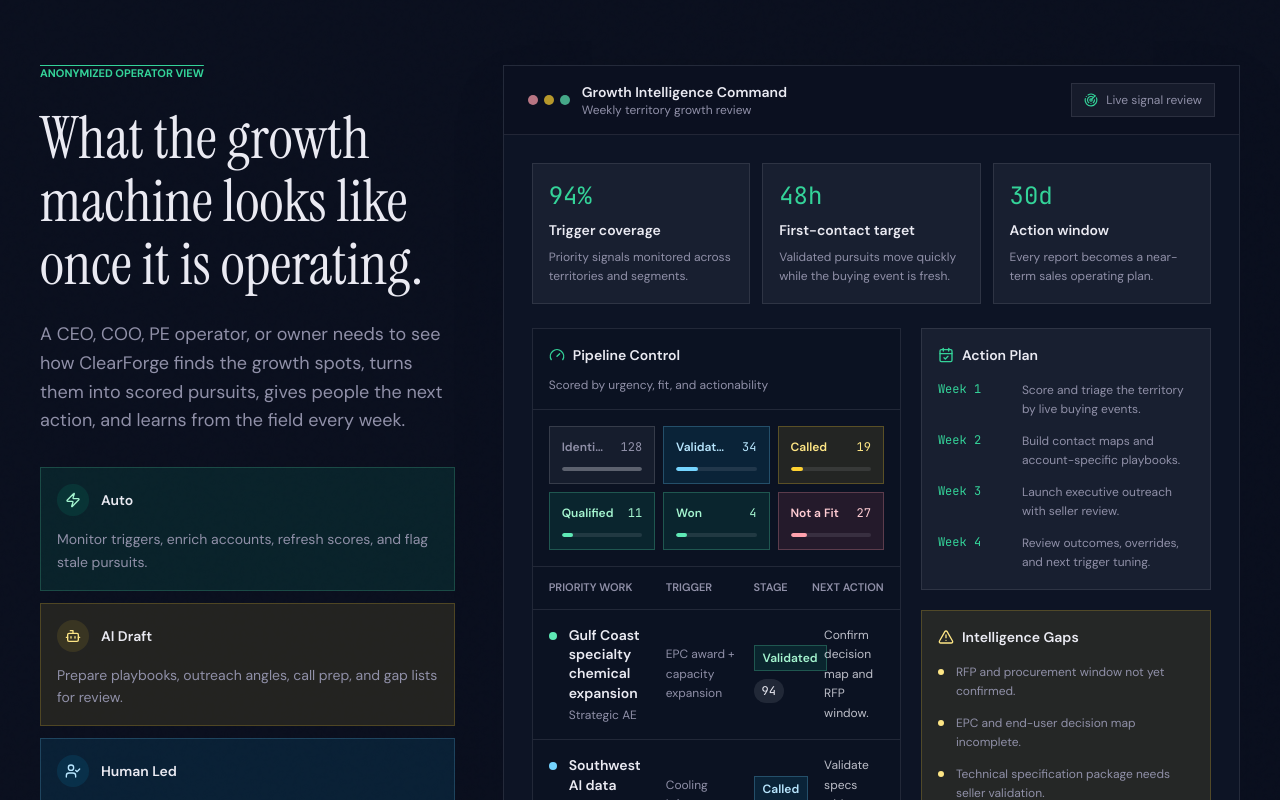
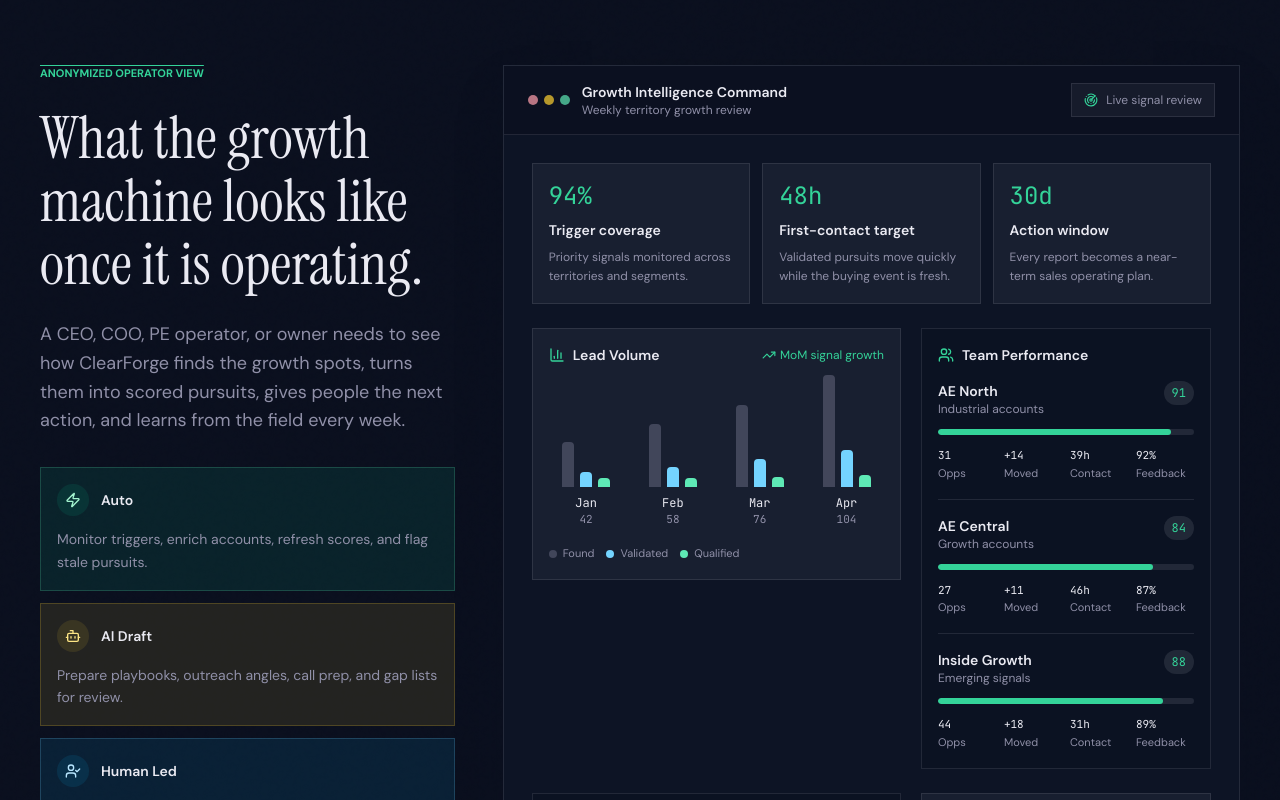
Before and after one commit to jpenz/clearforge-website, a Next.js app: page / in a window 1280 px wide. Shown: the part 2780-3580 px from the top of the page. Built offline with nearby package versions, Linux system fonts and the light colour scheme.

Commit message:
Add sales analytics to operator preview

```diff
--- a/src/components/use-cases/operator-system-preview.tsx
+++ b/src/components/use-cases/operator-system-preview.tsx
@@ -1,6 +1,7 @@
 import {
   AlertTriangle,
   ArrowRight,
+  BarChart3,
   Bot,
   CalendarCheck,
   CheckCircle2,
@@ -9,7 +10,9 @@
   type LucideIcon,
   Radar,
   Target,
+  TrendingUp,
   UserCheck,
+  Users,
   Zap,
 } from 'lucide-react';
 import type { OperatorTone, UseCase } from '@/data/use-cases';
@@ -159,6 +162,131 @@
   );
 }
 
+function LeadVolumeChart({
+  data,
+}: {
+  data: NonNullable<UseCase['operatorView']['analytics']>['leadVolume'];
+}) {
+  const maxFound = Math.max(...data.map((item) => item.found), 1);
+
+  return (
+    <div className="border border-bone/10 bg-bone/5 p-4">
+      <div className="flex items-center justify-between gap-3">
+        <div className="flex items-center gap-2">
+          <BarChart3 className="h-4 w-4 text-brass-light" />
+          <p className="text-sm font-semibold text-bone">Lead Volume</p>
+        </div>
+        <span className="flex items-center gap-1 text-xs text-brass-light">
+          <TrendingUp className="h-3.5 w-3.5" />
+          MoM signal growth
+        </span>
+      </div>
+      <div className="mt-5 flex h-36 items-end gap-3">
+        {data.map((item) => {
+          const foundHeight = Math.max(18, Math.round((item.found / maxFound) * 100));
+          const validatedHeight = Math.max(12, Math.round((item.validated / maxFound) * 100));
+          const qualifiedHeight = Math.max(8, Math.round((item.qualified / maxFound) * 100));
+
+          return (
+            <div key={item.month} className="flex min-w-0 flex-1 flex-col items-center gap-2">
+              <div className="flex h-28 w-full items-end justify-center gap-1.5">
+                <span
+                  className="w-3 rounded-t-sm bg-stone/35"
+                  style={{ height: `${foundHeight}%` }}
+                  title={`${item.found} leads found`}
+                />
+                <span
+                  className="w-3 rounded-t-sm bg-sky-300"
+                  style={{ height: `${validatedHeight}%` }}
+                  title={`${item.validated} validated`}
+                />
+                <span
+                  className="w-3 rounded-t-sm bg-emerald-300"
+                  style={{ height: `${qualifiedHeight}%` }}
+                  title={`${item.qualified} qualified`}
+                />
+              </div>
+              <div className="text-center">
+                <p className="metric text-xs text-bone">{item.month}</p>
+                <p className="metric text-[11px] text-stone">{item.found}</p>
+              </div>
+            </div>
+          );
+        })}
+      </div>
+      <div className="mt-4 flex flex-wrap gap-3 text-[11px] text-stone">
+        {[
+          ['Found', 'bg-stone/35'],
+          ['Validated', 'bg-sky-300'],
+          ['Qualified', 'bg-emerald-300'],
+        ].map(([label, swatch]) => (
+          <span key={label} className="flex items-center gap-1.5">
+            <span className={cn('h-2 w-2 rounded-full', swatch)} />
+            {label}
+          </span>
+        ))}
+      </div>
+    </div>
+  );
+}
+
+function TeamPerformancePanel({
+  data,
+}: {
+  data: NonNullable<UseCase['operatorView']['analytics']>['teamPerformance'];
+}) {
+  return (
+    <div className="border border-bone/10 bg-forge-black/35 p-4">
+      <div className="flex items-center gap-2">
+        <Users className="h-4 w-4 text-brass-light" />
+        <p className="text-sm font-semibold text-bone">Team Performance</p>
+      </div>
+      <div className="mt-4 space-y-4">
+        {data.map((member) => (
+          <div
+            key={member.member}
+            className="border-t border-bone/10 pt-4 first:border-t-0 first:pt-0"
+          >
+            <div className="flex items-start justify-between gap-3">
+              <div>
+                <p className="text-sm font-semibold text-bone">{member.member}</p>
+                <p className="text-xs text-stone">{member.territory}</p>
+              </div>
+              <span className="metric rounded-full bg-bone/10 px-2 py-1 text-xs text-brass-light">
+                {member.score}
+              </span>
+            </div>
+            <div className="mt-3 h-1.5 overflow-hidden rounded-full bg-bone/10">
+              <div
+                className="h-full rounded-full bg-brass-light"
+                style={{ width: `${member.score}%` }}
+              />
+            </div>
+            <div className="mt-3 grid grid-cols-4 gap-2 text-[11px]">
+              <div>
+                <p className="metric text-bone">{member.opportunities}</p>
+                <p className="text-stone">Opps</p>
+              </div>
+              <div>
+                <p className="metric text-bone">{member.stageMovement}</p>
+                <p className="text-stone">Moved</p>
+              </div>
+              <div>
+                <p className="metric text-bone">{member.firstContact}</p>
+                <p className="text-stone">Contact</p>
+              </div>
+              <div>
+                <p className="metric text-bone">{member.feedback}</p>
+                <p className="text-stone">Feedback</p>
+              </div>
+            </div>
+          </div>
+        ))}
+      </div>
+    </div>
+  );
+}
+
 export function OperatorSystemPreview({
   useCase,
   className,
@@ -217,6 +345,13 @@
                   <MiniMetric key={metric.label} {...metric} />
                 ))}
               </div>
+
+              {view.analytics ? (
+                <div className="mt-6 grid items-start gap-5 xl:grid-cols-[1.12fr_0.88fr]">
+                  <LeadVolumeChart data={view.analytics.leadVolume} />
+                  <TeamPerformancePanel data={view.analytics.teamPerformance} />
+                </div>
+              ) : null}
 
               <div className="mt-6 grid gap-5 xl:grid-cols-[1.12fr_0.88fr]">
                 <div className="min-w-0 border border-bone/10 bg-forge-black/35">
--- a/src/data/use-cases.ts
+++ b/src/data/use-cases.ts
@@ -64,6 +64,23 @@
     label: string;
     detail: string;
   }[];
+  analytics?: {
+    leadVolume: {
+      month: string;
+      found: number;
+      validated: number;
+      qualified: number;
+    }[];
+    teamPerformance: {
+      member: string;
+      territory: string;
+      opportunities: number;
+      stageMovement: string;
+      firstContact: string;
+      feedback: string;
+      score: number;
+    }[];
+  };
   stages: {
     label: string;
     count: string;
@@ -150,6 +167,43 @@
           detail: 'Every report becomes a near-term sales operating plan.',
         },
       ],
+      analytics: {
+        leadVolume: [
+          { month: 'Jan', found: 42, validated: 14, qualified: 5 },
+          { month: 'Feb', found: 58, validated: 19, qualified: 7 },
+          { month: 'Mar', found: 76, validated: 26, qualified: 9 },
+          { month: 'Apr', found: 104, validated: 34, qualified: 11 },
+        ],
+        teamPerformance: [
+          {
+            member: 'AE North',
+            territory: 'Industrial accounts',
+            opportunities: 31,
+            stageMovement: '+14',
+            firstContact: '39h',
+            feedback: '92%',
+            score: 91,
+          },
+          {
+            member: 'AE Central',
+            territory: 'Growth accounts',
+            opportunities: 27,
+            stageMovement: '+11',
+            firstContact: '46h',
+            feedback: '87%',
+            score: 84,
+          },
+          {
+            member: 'Inside Growth',
+            territory: 'Emerging signals',
+            opportunities: 44,
+            stageMovement: '+18',
+            firstContact: '31h',
+            feedback: '89%',
+            score: 88,
+          },
+        ],
+      },
       stages: [
         { label: 'Identified', count: '128', tone: 'slate' },
         { label: 'Validated', count: '34', tone: 'blue' },
```
